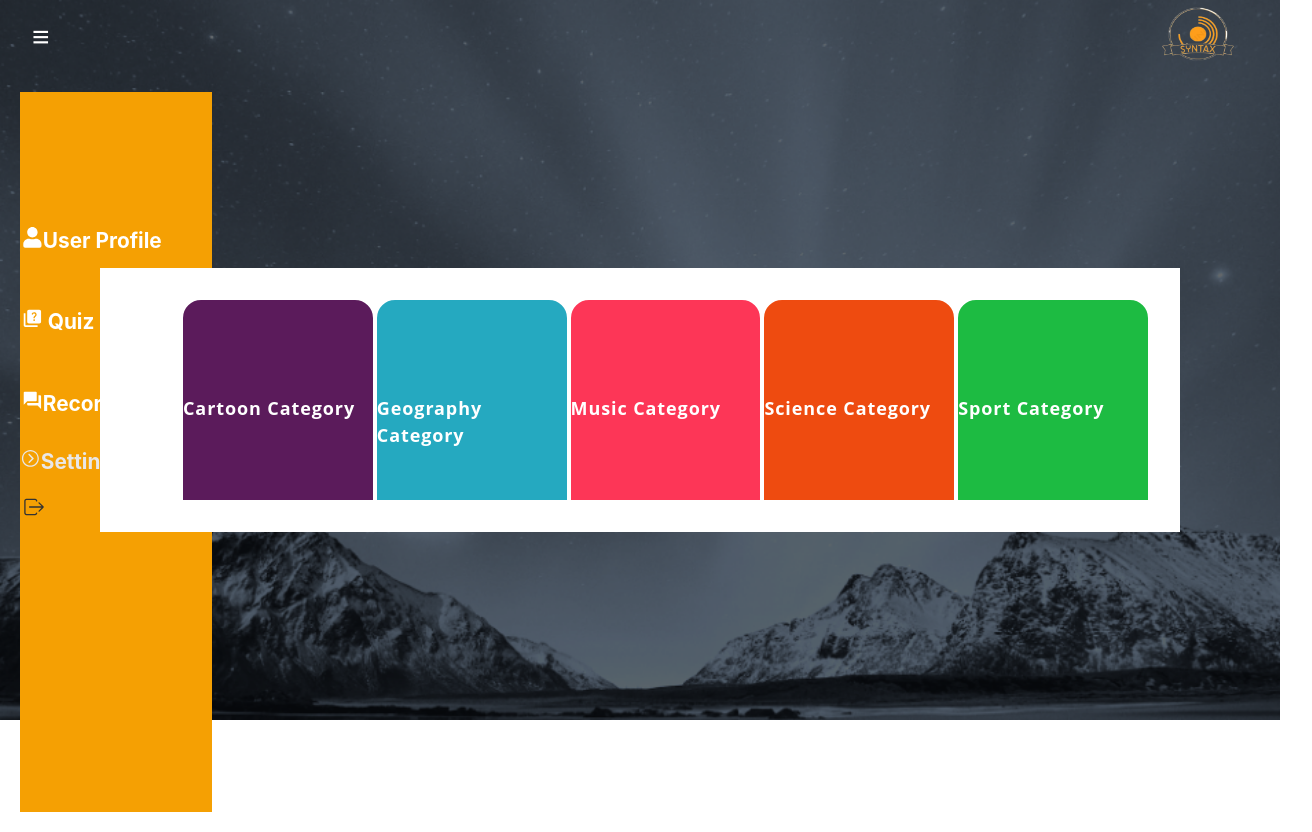
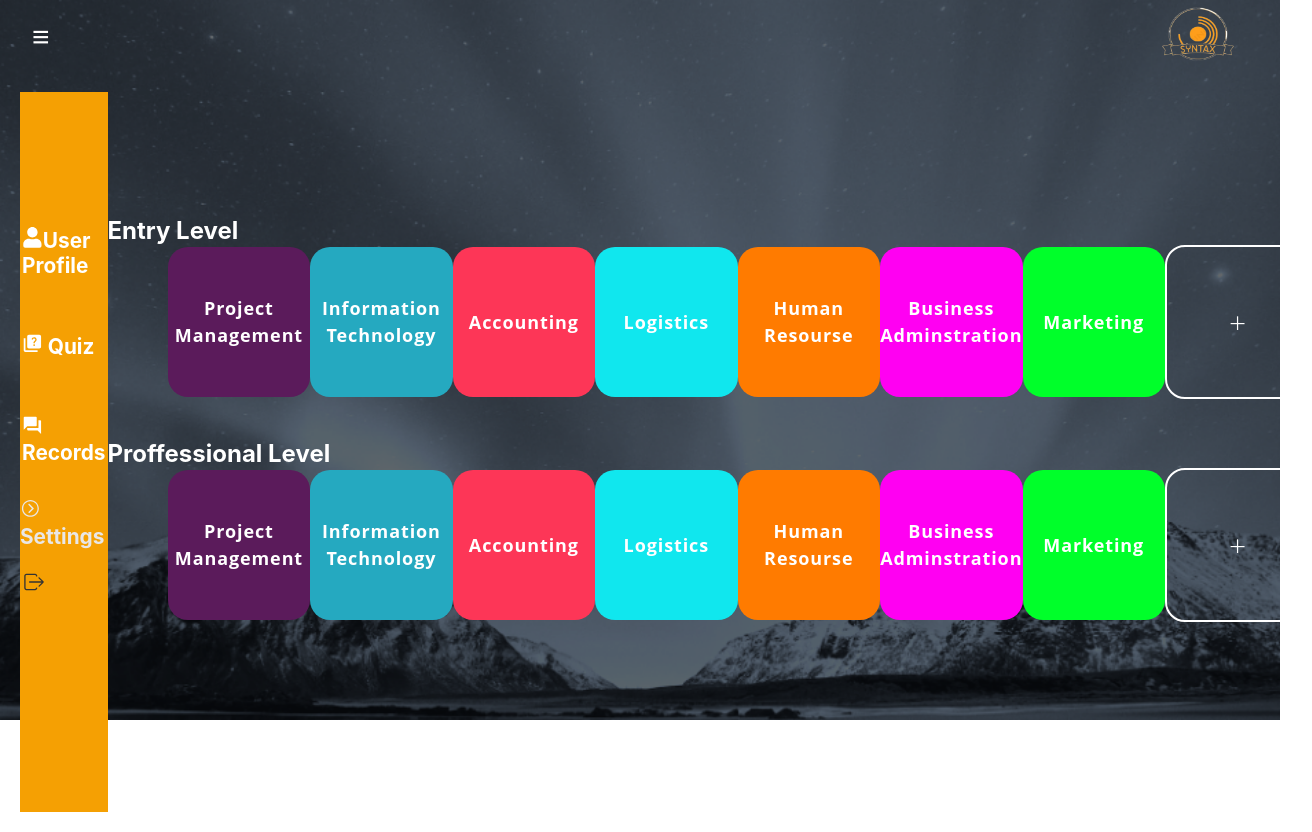
Before and after one commit to Adetoke0987/SyntaxQuizz, a React (Vite) app: page /dashboard/quiz in a window 1280 px wide. Shown: the whole page, 1312 px wide, since content can reach past the window. Built offline with nearby package versions, Linux system fonts and the light colour scheme.

Commit message:
question
updating the categories

```diff
--- a/src/pages/quiz/Questions.jsx
+++ b/src/pages/quiz/Questions.jsx
@@ -1,5 +1,5 @@
 import React, { useState, useEffect } from "react";
-import { useHistory } from "react-router-dom";
+// import { useHistory } from "react-router-dom";
 import "./question.css";
 
 const Questions = () => {
@@ -9,7 +9,7 @@ const Questions = () => {
   const [answeredCount, setAnsweredCount] = useState(0);
   const [timeLeft, setTimeLeft] = useState(20);
   const [timerRunning, setTimerRunning] = useState(false);
-  const history = useHistory();
+  // const history = useHistory();
 
   useEffect(() => {
     fetch(
--- a/src/pages/quiz/Quiz.css
+++ b/src/pages/quiz/Quiz.css
@@ -1,3 +1,41 @@
+.all_prof{
+    display: flex;
+    flex-direction: column;
+    color: white;
+    height:  100%;
+    margin-top: 10%;
+    gap: 40px;
+    width: 100%;
+
+}
+
+#title{
+    font-weight: bold;
+    font-size: 18px;
+    display: flex;
+    justify-content: center;
+    align-items: center;
+    color: white;
+    cursor: pointer;
+
+
+  }
+
+#titleA{
+    font-weight: bold;
+    font-size: 18px;
+    color: white;
+    cursor: pointer;
+    display: flex;
+    justify-content: center;
+    align-items: center;
+    font-size: 30px;
+    font-weight: lighter;
+
+
+}
+
+
 .allQuiz{
     display: flex;
     justify-content: space-around;
@@ -5,15 +43,22 @@
     margin-left: 5%;
 }
 
+.allQuiz2{
+    display: flex;
+    justify-content: space-around;
+    align-items: center;
+    margin-left: 5%;
+}
+
 .quizBox{
-    height: 200px;
-    width: 200px;
-    background-color: rgb(29, 187, 66);
-    border: 2px white solid;
-    gap: 20px;
+    height: 150px;
+    width: 150px;
+    display: flex;
+    border: none;
+    text-align: center;
+    justify-content: center;
     align-items: center;
-    border-top-left-radius:20px ;
-    border-top-right-radius:20px ;
+    border-radius:20px ;
     cursor: pointer;
 
 }
@@ -27,19 +72,21 @@
     left: 0;
     cursor: pointer;
     z-index: 9;
+}
 
-  }
-  .pop__close{
+.pop__close{
     border: none;
     color: rgb(37, 37, 37);
     background-color: rgb(233, 233, 233);
     border: none;
-  }
-  .pop__close:hover{
+}
+
+.pop__close:hover{
     background-color: rgb(195, 190, 190);
 
-  }
-  .popButtons{
+}
+
+.popButtons{
     display: flex;
     background-color: rgb(224, 224, 224);
     position: fixed;
@@ -56,30 +103,6 @@
     justify-content: space-around;
     gap: 20px;
     margin-top: 25%;
-  }
-
-  #title{
-    font-weight: bold;
-    font-size: 18px;
-    margin-top: 50%;
-    color: white;
-    cursor: pointer;
-
-  }
-.categories-body{
-    background-color: white;
-    position: fixed;
-    top: 0;
-    right: 0;
-    bottom: 0;
-    left: 0;
-    margin: auto;
-    z-index: 10;
-    padding: 30px;
-    width: fit-content;
-    height: fit-content;
-
-
 }
 
 .allButtons{
@@ -88,20 +111,38 @@
     flex-direction: column;
 }
 
-.cartoon{
+.project{
     background-color: rgb(91, 27, 91);
 }
-.geography{
+.ict{
     background-color: rgb(37, 169, 192);
 }
 
-.music{
+.acct{
     background-color: rgb(253, 54, 87);
 }
 
-.science{
-    background-color: rgb(238, 75, 16);
+.logic{
+    background-color: rgb(16, 231, 238);
 }
+
+.hr{
+    background-color: rgb(255, 123, 0);
+}
+
+.ba{
+    background-color: rgb(255, 0, 242);
+}
+
+.mkt{
+    background-color: rgb(0, 255, 42);
+}
+
+.add{
+    border: 2px solid white;
+
+}
+
 #btn{
     width: 200px;
     background-color: rgb(48, 58, 58);
@@ -111,15 +152,18 @@
     font-size: 15px;
 
 }
+
 #btn:hover{
     background-color: rgb(123, 123, 123);
     color: black;
 }
+
 #p{
     color: white;
     margin-left: 40%;
     font-size: 17px;
 }
+
 #p:hover{
     color: rgb(13, 13, 13);
 
--- a/src/pages/quiz/Quiz.jsx
+++ b/src/pages/quiz/Quiz.jsx
@@ -14,31 +14,43 @@ const Quiz = () => {
 
 
   return (
-    <div className= 'categories-body' >
-      <div className= 'allQuiz'>
-        <div className= 'cartoon quizBox' onClick={popHandler}>
-          <h3 id='title'>Cartoon Category</h3>
+    <div className='all_prof'>
+      <div className='categories-body' >
+         <h2 id='Et'>Entry Level</h2>
+        <div className='allQuiz'>
+
+          <div className='project quizBox' onClick={popHandler}>
+            <h3 id='title'>Project Management</h3>
           </div>
-        <div className= 'geography quizBox' onClick={popHandler}>
-          <h3 id='title'>Geography Category</h3>
+          <div className='ict quizBox' onClick={popHandler}>
+            <h3 id='title'>Information Technology</h3>
           </div>
-        <div className= 'music quizBox' onClick={popHandler}>
-          <h3 id='title'>Music Category</h3>
+          <div className='acct quizBox' onClick={popHandler}>
+            <h3 id='title'>Accounting</h3>
           </div>
-        <div className= 'science quizBox' onClick={popHandler}>
-          <h3 id='title'>Science Category</h3>
+          <div className='logic quizBox' onClick={popHandler}>
+            <h3 id='title'>Logistics</h3>
           </div>
-        <div className= 'sport quizBox' onClick={popHandler}>
-          <h3 id='title'>Sport Category</h3>
+          <div className='hr quizBox' onClick={popHandler}>
+            <h3 id='title'>Human Resourse</h3>
+          </div>
+          <div className='ba quizBox' onClick={popHandler}>
+            <h3 id='title'>Business Adminstration</h3>
+          </div>
+          <div className='mkt quizBox' onClick={popHandler}>
+            <h3 id='title'>Marketing</h3>
+          </div>
+          <div className='add quizBox' onClick={popHandler}>
+            <h3 id='titleA'>+</h3>
           </div>
         </div>
         {pop && (
-        <div className= 'pop'>
-            <div className= "popButtons">
-                <div className= "pop__controls">
-                   <button className= "pop__close"type="button"onClick={popHandler}>Ⅹ</button>
+          <div className='pop'>
+            <div className="popButtons">
+              <div className="pop__controls">
+                <button className="pop__close" type="button" onClick={popHandler}>Ⅹ</button>
               </div>
-                <div className= "allButtons">
+              <div className="allButtons">
                 <NavLink to="/questions" id='btn'><p id='p'>Easy</p></NavLink>
                 <NavLink to="/questions" id='btn'><p id='p'>Medium</p></NavLink>
                 <NavLink to="/questions" id='btn'><p id='p'>Hard</p></NavLink>
@@ -49,6 +61,52 @@ const Quiz = () => {
         )}
 
       </div>
+        <div className='categories-body2' >
+          <h2 id='pl'>Proffessional Level</h2>
+        <div className='allQuiz2'>
+          <div className='project quizBox' onClick={popHandler}>
+            <h3 id='title'>Project Management</h3>
+          </div>
+          <div className='ict quizBox' onClick={popHandler}>
+            <h3 id='title'>Information Technology</h3>
+          </div>
+          <div className='acct quizBox' onClick={popHandler}>
+            <h3 id='title'>Accounting</h3>
+          </div>
+          <div className='logic quizBox' onClick={popHandler}>
+            <h3 id='title'>Logistics</h3>
+          </div>
+          <div className='hr quizBox' onClick={popHandler}>
+            <h3 id='title'>Human Resourse</h3>
+          </div>
+          <div className='ba quizBox' onClick={popHandler}>
+            <h3 id='title'>Business Adminstration</h3>
+          </div>
+          <div className='mkt quizBox' onClick={popHandler}>
+            <h3 id='title'>Marketing</h3>
+          </div>
+          <div className='add quizBox' onClick={popHandler}>
+            <h3 id='titleA'>+</h3>
+          </div>
+        </div>
+        {pop && (
+          <div className='pop'>
+            <div className="popButtons">
+              <div className="pop__controls">
+                <button className="pop__close" type="button" onClick={popHandler}>Ⅹ</button>
+              </div>
+              <div className="allButtons">
+                <NavLink to="/questions" id='btn'><p id='p'>Easy</p></NavLink>
+                <NavLink to="/questions" id='btn'><p id='p'>Medium</p></NavLink>
+                <NavLink to="/questions" id='btn'><p id='p'>Hard</p></NavLink>
+
+              </div>
+            </div>
+          </div>
+        )}
+
+      </div>
+    </div>
   )
 }
 
```
Lines whose indentation alone changed are shown as unchanged.
